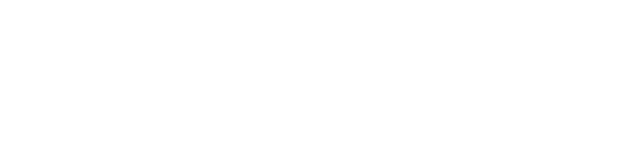
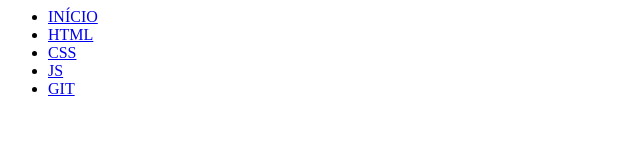
Before and after one commit to eduardatomazz/HTML-CSS-JS-GIT, a plain HTML site: page index.html in a window 1280 px wide. Shown: the whole page, without its empty margins (0-640 px from the left). Drawn offline with Linux system fonts and the light colour scheme.

Commit message:
criei páginas

```diff
--- a/index.html
+++ b/index.html
@@ -3,9 +3,28 @@
     <meta charset="UTF-8">
     <meta name="viewport" content="width=device-width, initial-scale=1.0">
     <link rel="stylesheet" href="style.css">
+    <script src="script.js"></script>
     <title>Revisão</title>
 </head>
 <body>
-
+    <nav>
+        <ul>
+            <li>
+                <a href="index.html">INÍCIO</a>
+            </li>
+            <li>
+                <a href="HTML.html">HTML</a>
+            </li>
+            <li>
+                <a href="CSS.html">CSS</a>
+            </li>
+            <li>
+                <a href="JS.html">JS</a>
+            </li>
+            <li>
+                <a href="GIT.html">GIT</a>
+            </li>
+        </ul>
+    </nav>
 </body>
 </html>
```
Also changed, not shown: CSS.html (added, +32 -0 lines), GIT.html (added, +32 -0 lines), HTML.html (added, +32 -0 lines), JS.html (added, +32 -0 lines), script.js (added).
